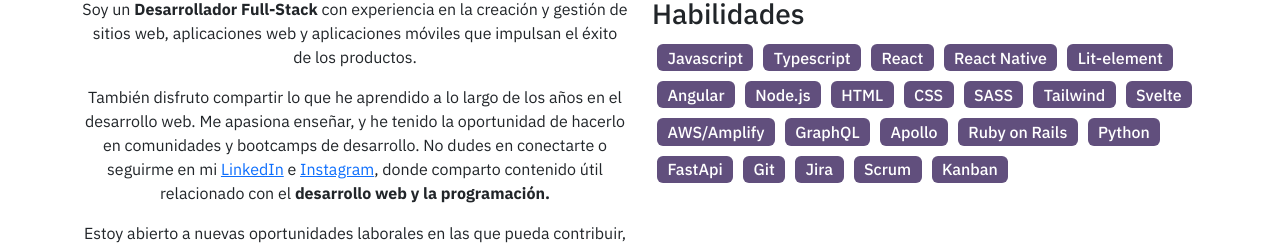
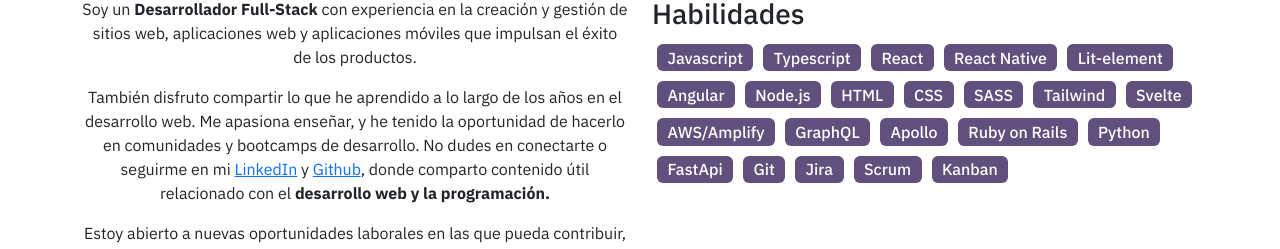
Before and after one commit to arlequine/arlequin-dev, a React (Vite) app: page / in a window 1280 px wide. Shown: the part 856-1105 px from the top of the page. Built offline with nearby package versions, Linux system fonts and the light colour scheme; no server answers.

Commit message:
fix(home):change social media

```diff
--- a/src/components/Footer/Footer.tsx
+++ b/src/components/Footer/Footer.tsx
@@ -16,7 +16,7 @@ const Footer: React.FC = () => {
             <h5>Redes Sociales</h5>
             <div>
               <Link to="https://github.com/arlequine" className="text-dark mx-2"><FaGithub /></Link>
-              <Link to="https://www.instagram.com/el_arlequin_/" className="text-dark mx-2"><FaInstagram /></Link>
+                {/* <Link to="https://www.instagram.com/el_arlequin_/" className="text-dark mx-2"><FaInstagram /></Link> */}
               <Link to="https://www.linkedin.com/in/alfredo-hdz-noriega/" className="text-dark mx-2"><FaLinkedin /></Link>
             </div>
           </Col>
--- a/src/pages/Home.tsx
+++ b/src/pages/Home.tsx
@@ -144,7 +144,7 @@ const Home = () => {
               Soy un <strong>Desarrollador Full-Stack</strong> con experiencia en la creación y gestión de sitios web, aplicaciones web y aplicaciones móviles que impulsan el éxito de los productos.
             </p>
             <p className="about-me text-center">
-              También disfruto compartir lo que he aprendido a lo largo de los años en el desarrollo web. Me apasiona enseñar, y he tenido la oportunidad de hacerlo en comunidades y bootcamps de desarrollo. No dudes en conectarte o seguirme en mi <a href="https://www.linkedin.com/in/alfredo-hdz-noriega/" target="_blank">LinkedIn</a> e <a href="https://www.instagram.com/el_arlequin_/" target="_blank">Instagram</a>, donde comparto contenido útil relacionado con el <strong>desarrollo web y la programación.</strong>
+              También disfruto compartir lo que he aprendido a lo largo de los años en el desarrollo web. Me apasiona enseñar, y he tenido la oportunidad de hacerlo en comunidades y bootcamps de desarrollo. No dudes en conectarte o seguirme en mi <a href="https://www.linkedin.com/in/alfredo-hdz-noriega/" target="_blank">LinkedIn</a> y <a href="https://github.com/arlequine" target="_blank">Github</a>, donde comparto contenido útil relacionado con el <strong>desarrollo web y la programación.</strong>
             </p>
             <p className="about-me text-center">
               Estoy abierto a nuevas oportunidades laborales en las que pueda contribuir, aprender y crecer profesionalmente. Si tienes una oportunidad que se alinee con mis habilidades y experiencia, no dudes en contactarme.
```
